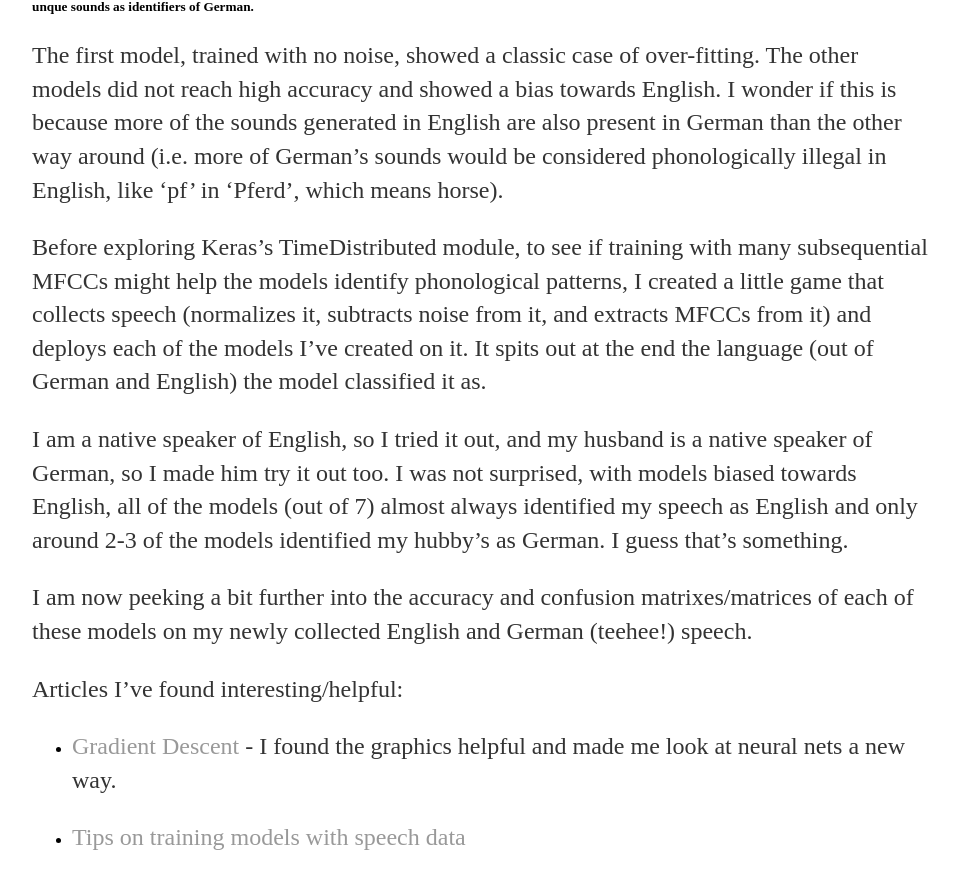
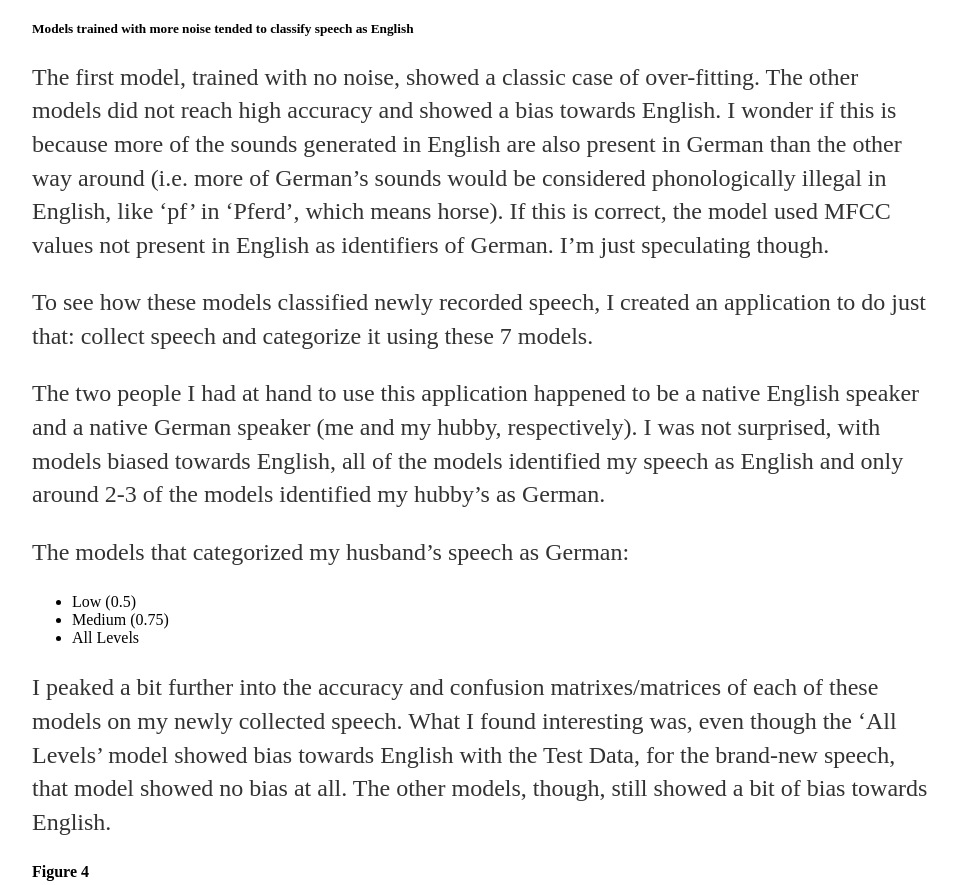
Before and after one commit to a-n-rose/a-n-rose.github.io, a Jekyll site: the page built from _posts/2018-08-09-language-classifier.md, in a window 1280 px wide and 1400 px high, scrolled down 2165 px. Shown: the part 277-1162 px from the top of the window, without its empty margins (160-1118 px from the left). Built offline with Jekyll 4.4.1, drawn with Linux system fonts in a browser that asks for light colours; some of the changed text lies outside the part shown; grey boxes are pictures that could not be loaded.

Commit message:
updated post with new English and German speech graphs

```diff
--- a/_posts/2018-08-09-language-classifier.md
+++ b/_posts/2018-08-09-language-classifier.md
@@ -14,7 +14,7 @@
 ![Imgur](https://i.imgur.com/pfAsfyO.png)
 ##### Inputs = 40 MFCCs; Outputs = English or German
 
-I fed it varying numbers of rows of MFCC data, starting with 1 million and working up to 4 million, and also playing with batchsizes and epochs. Eventually I found a sweetspot using batchsizes of 100 and epochs of 50 to show the general nature of how a model trained without taking too long.
+I fed it varying numbers of rows of MFCC data, starting with 1 million and working up to 4 million, and also playing with batchsizes and epochs. Eventually I found a sweetspot using batchsizes of 100 and epochs of 50 to show the general nature of how a model trained without taking too long. I stuck with feeding the model 2 million rows of data, to make sure there wasn't too few data.
 
 Without touching the data or the model, I didn't notice a difference in model performance with the increase of data. I saw, though, that the model favored one language over the other at a suspiciously consistent rate...(see Figure 3) It classified speech as English nearly twice as often as German, even though they are equally represented.
 
@@ -22,23 +22,42 @@
 
 When I compared how well the ANN trained with varying levels of noise, that's when the differences became prominent.
 
-##### Figure 2: Model Accuracy and Loss across Noise Condition
+#### Figure 2: Model Accuracy and Loss across Noise Condition
 ![Imgur](https://i.imgur.com/yAA0y1i.png)
-##### The graph on the left is likely over-fitting and those with more noise, might not be training well at all.
+##### The graph on the left is an example of over-fitting
+
+#### Figure 3
+![Imgur](https://i.imgur.com/Qn3FKkh.png)
+##### Models trained with more noise tended to classify speech as English
+
+The first model, trained with no noise, showed a classic case of over-fitting. The other models did not reach high accuracy and showed a bias towards English. I wonder if this is because more of the sounds generated in English are also present in German than the other way around (i.e. more of German's sounds would be considered phonologically illegal in English, like 'pf' in 'Pferd', which means horse). If this is correct, the model used MFCC values not present in English as identifiers of German. I'm just speculating though.
+
+To see how these models classified newly recorded speech, I created an application to do just that: collect speech and categorize it using these 7 models.
+
+The two people I had at hand to use this application happened to be a native English speaker and a native German speaker (me and my hubby, respectively). I was not surprised, with models biased towards English, all of the models identified my speech as English and only around 2-3 of the models identified my hubby's as German.
+
+The models that categorized my husband's speech as German:
+* Low (0.5)
+* Medium (0.75)
+* All Levels
+
+I peaked a bit further into the accuracy and confusion matrixes/matrices of each of these models on my newly collected speech. What I found interesting was, even though the 'All Levels' model showed bias towards English with the Test Data, for the brand-new speech, that model showed no bias at all. The other models, though, still showed a bit of bias towards English.
+
+#### Figure 4
+![Imgur](https://i.imgur.com/tsicvE3.png)
+##### No language bias for the model trained on speech with all noise levels
+
+Comparing accuracy of the models across Test Data and New Speech contexts, it seems the model trained on speech with 'All Levels' of noise performed the best, with 'Very Low', 'Low', and 'Medium' models close on its heals.
+
+#### Figure 5
+![Imgur](https://i.imgur.com/LfDcs7z.png)
+##### When applied to brand-new speech, the 'All levels' model achieved the highest accuracy, 59.29%
+
+It will be interesting to see if using Kera's TimeDistributed module reveals a succession of MFCC data to be useful in identifying languages (I suspect yes as that could allow the models to identify phonological patterns). I also plan on training these models with additional languages, like Russian, as well as applying random background noises to speech training data.
+
+For now, this little experiment highlights the importance of considering background noise when training, testing, and deploying speech/audio related models. No use of background noise is probably a bad idea, and too much probably won't do any good. Like with so many things, moderation is key.
 
 
-
-##### Figure 3: Model Classification of Speech
-![Imgur](https://i.imgur.com/xxaSfBA.png)
-##### Models trained with more noise tend to classify English; this could be due to German having more unique sounds than English, and the model using those unque sounds as identifiers of German.
-
-The first model, trained with no noise, showed a classic case of over-fitting. The other models did not reach high accuracy and showed a bias towards English. I wonder if this is because more of the sounds generated in English are also present in German than the other way around (i.e. more of German's sounds would be considered phonologically illegal in English, like 'pf' in 'Pferd', which means horse).
-
-Before exploring Keras's TimeDistributed module, to see if training with many subsequential MFCCs might help the models identify phonological patterns, I created a little game that collects speech (normalizes it, subtracts noise from it, and extracts MFCCs from it) and deploys each of the models I've created on it. It spits out at the end the language (out of German and English) the model classified it as.
-
-I am a native speaker of English, so I tried it out, and my husband is a native speaker of German, so I made him try it out too. I was not surprised, with models biased towards English, all of the models (out of 7) almost always identified my speech as English and only around 2-3 of the models identified my hubby's as German. I guess that's something.
-
-I am now peeking a bit further into the accuracy and confusion matrixes/matrices of each of these models on my newly collected English and German (teehee!) speech.
 
 
 Articles I've found interesting/helpful:
```
